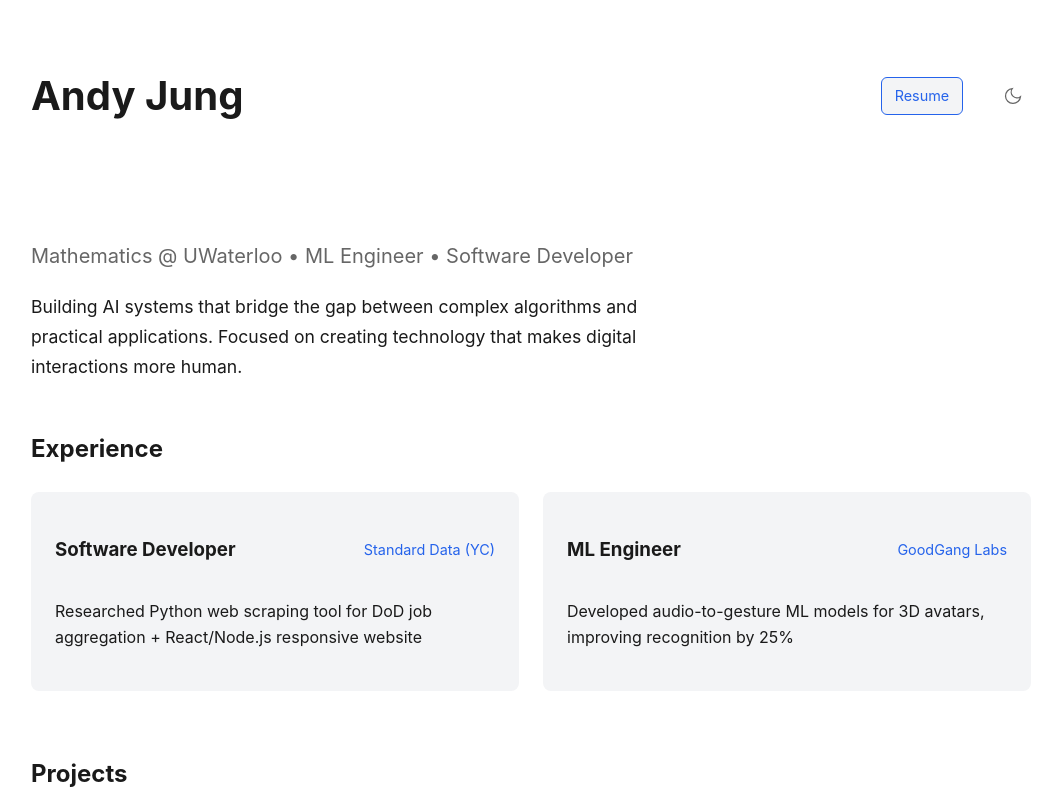
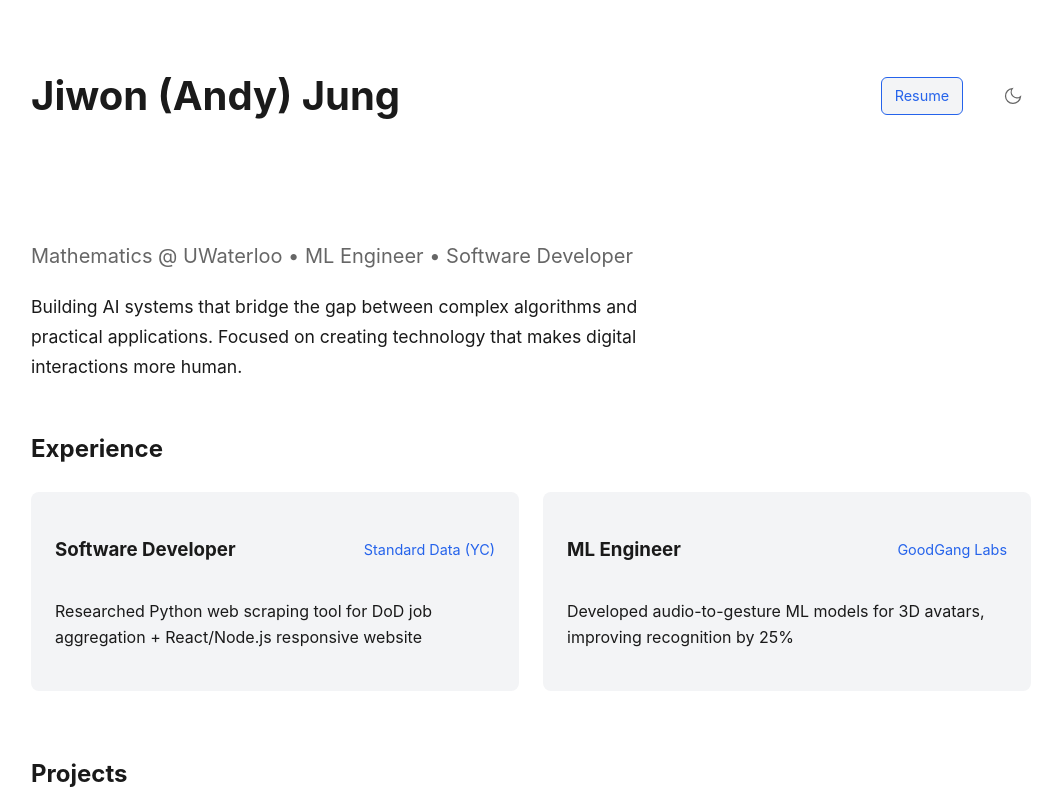
Before and after one commit to jungj0925/personalwebsite, a website: page index.html in a window 1280 px wide. Shown: the top 800 px of the page, without its empty margins (109-1162 px from the left). Drawn offline with Linux system fonts and the light colour scheme; no server answers.

```diff
--- a/index.html
+++ b/index.html
@@ -9,7 +9,7 @@
 </head>
 <body>
     <header>
-        <h1>Andy Jung</h1>
+        <h1>Jiwon (Andy) Jung</h1>
         <div class="header-links">
             <div class="resume-links">
                 <a href="https://drive.google.com/file/d/1eYXP9Y3Ow5aoZVYQq_iUzhG1i4m5NaJX/view?usp=sharing" class="resume-button">Resume</a>
```
